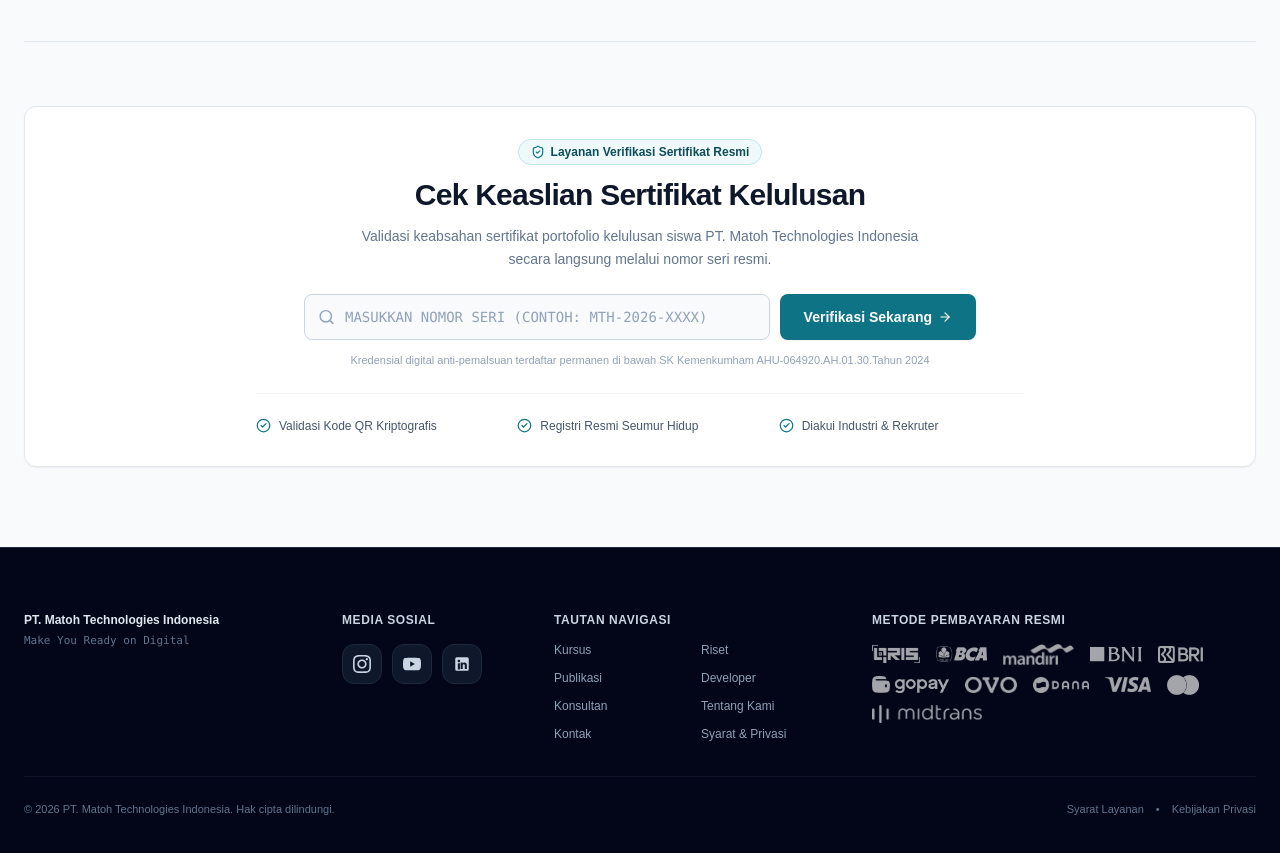
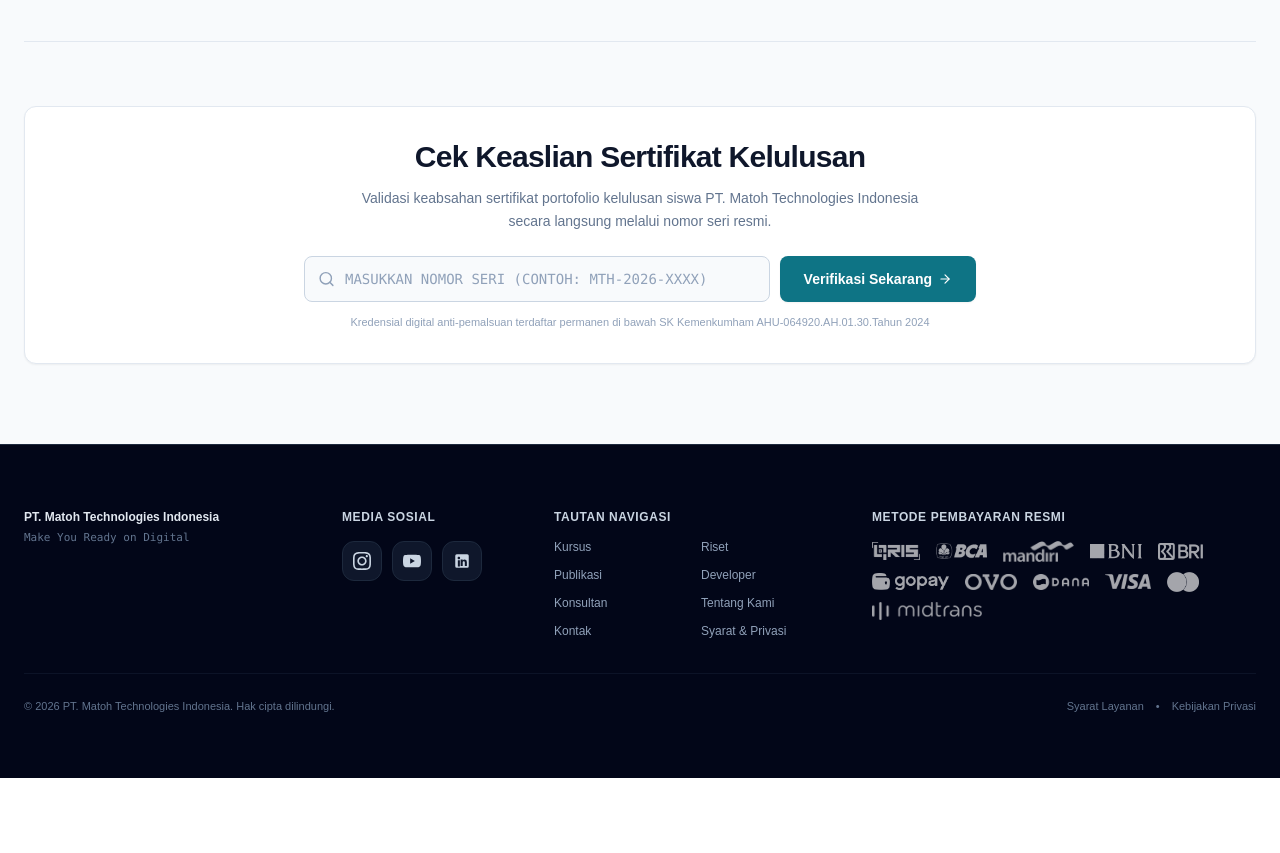
Before and after one commit to matohtechnologies/matoh-lms, a Next.js app: page /courses in a window 1280 px wide. Shown: the part 1080-1933 px from the top of the page. After the commit the page ends 1858 px from the top, so only its background shows below. Built offline with nearby package versions, Linux system fonts and the light colour scheme; no server answers; the database is empty.

Commit message:
fix(desain): delete component in verification page

```diff
--- a/src/components/courses/course-certificate-verifier.tsx
+++ b/src/components/courses/course-certificate-verifier.tsx
@@ -1,7 +1,7 @@
 "use client";
 
 import React, { useState } from "react";
-import { ShieldCheck, Search, CheckCircle2, Award, ArrowRight } from "lucide-react";
+import { Search, ArrowRight } from "lucide-react";
 
 interface CourseCertificateVerifierProps {
   isEn?: boolean;
@@ -20,10 +20,6 @@ export function CourseCertificateVerifier({ isEn = false }: CourseCertificateVer
     <section id="verifikasi" className="scroll-mt-24 mb-10">
       <div className="bg-white border border-slate-200 rounded-xl p-6 sm:p-8 shadow-xs">
         <div className="max-w-3xl mx-auto text-center space-y-3 mb-6">
-          <div className="inline-flex items-center gap-1.5 px-3 py-1 rounded-full bg-blue-50 text-blue-800 text-xs font-bold border border-blue-200">
-            <ShieldCheck size={14} className="text-blue-600" />
-            <span>{isEn ? "Official Verification Registry" : "Layanan Verifikasi Sertifikat Resmi"}</span>
-          </div>
           <h2
             className="text-2xl sm:text-3xl font-extrabold text-slate-900 tracking-tight"
             style={{ fontFamily: "var(--font-poppins, sans-serif)" }}
@@ -70,21 +66,6 @@ export function CourseCertificateVerifier({ isEn = false }: CourseCertificateVer
               : "Kredensial digital anti-pemalsuan terdaftar permanen di bawah SK Kemenkumham AHU-064920.AH.01.30.Tahun 2024"}
           </p>
         </form>
-
-        <div className="pt-6 mt-6 border-t border-slate-100 max-w-3xl mx-auto grid grid-cols-1 sm:grid-cols-3 gap-4 text-xs text-slate-600">
-          <div className="flex items-center gap-2">
-            <CheckCircle2 size={15} className="text-blue-600 shrink-0" />
-            <span>{isEn ? "Cryptographic QR Validation" : "Validasi Kode QR Kriptografis"}</span>
-          </div>
-          <div className="flex items-center gap-2">
-            <CheckCircle2 size={15} className="text-blue-600 shrink-0" />
-            <span>{isEn ? "Permanent Institutional Registry" : "Registri Resmi Seumur Hidup"}</span>
-          </div>
-          <div className="flex items-center gap-2">
-            <CheckCircle2 size={15} className="text-blue-600 shrink-0" />
-            <span>{isEn ? "Industry & Corporate Recognized" : "Diakui Industri & Rekruter"}</span>
-          </div>
-        </div>
       </div>
     </section>
   );
```
